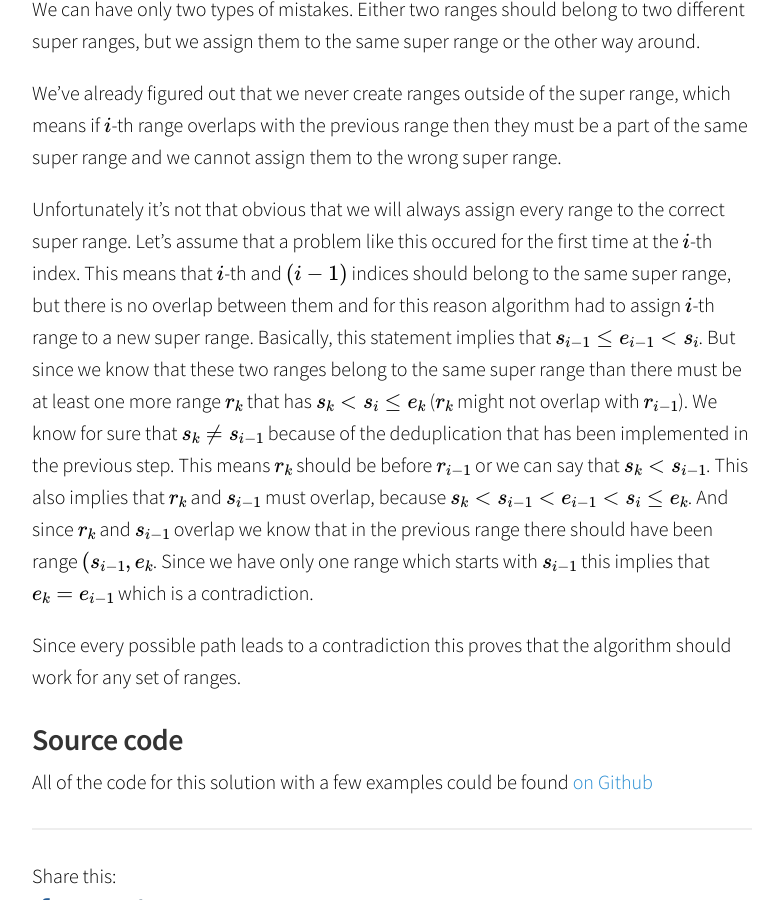
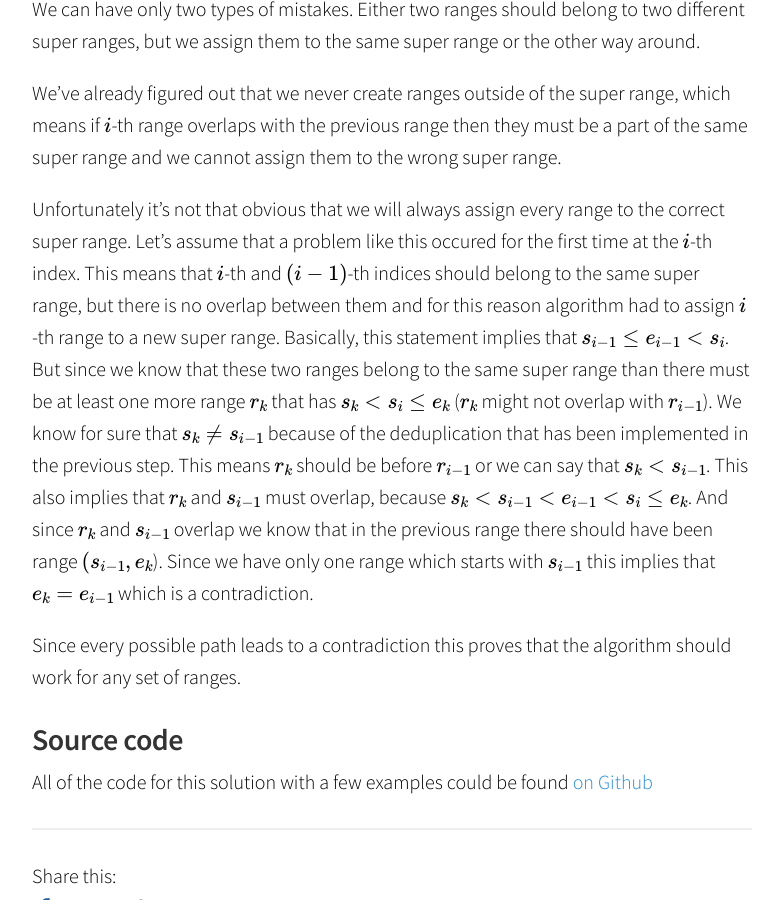
Before and after one commit to itdxer/blog.itdxer.com, a Jekyll site: the page built from _posts/2020-06-22-chaining-ranges-with-sql.md, in a window 1280 px wide and 900 px high, scrolled down 7056 px. Shown: the whole window, without its empty margins (248-1031 px from the left). Built offline with Jekyll 4.4.1, drawn with Linux system fonts in a browser that asks for light colours; nearby versions of some CDN libraries; formulas are drawn with MathJax 3; comment, search, counter and statistics services are not loaded.

Commit message:
typo fixes

```diff
--- a/_posts/2020-06-22-chaining-ranges-with-sql.md
+++ b/_posts/2020-06-22-chaining-ranges-with-sql.md
@@ -347,21 +347,21 @@
 
 Unfortunately it's not that obvious that we will always assign every range to
 the correct super range. Let's assume that a problem like this occured for the
-first time at the \\(i\\)-th index. This means that \\(i\\)-th and \\((i-1)\\)
-indices should belong to the same super range, but there is no overlap between
-them and for this reason algorithm had to assign \\(i\\)-th range to a new super
-range. Basically, this statement implies that \\(s_{i-1} \leq e_{i-1} < s_i\\).
-But since we know that these two ranges belong to the same super range than
-there must be at least one more range \\(r_k\\) that has \\(s_k < s_{i} \leq
-e_k\\) (\\(r_k\\) might not overlap with \\(r_{i-1}\\)). We know for sure that
-\\(s_k \neq s_{i-1}\\) because of the deduplication that has been implemented in
-the previous step. This means \\(r_k\\) should be before \\(r_{i-1}\\) or we can
-say that \\(s_k < s_{i-1}\\). This also implies that \\(r_k\\) and \\(s_{i-1}\\)
-must overlap, because \\(s_k < s_{i-1} < e_{i-1} < s_i \leq e_k \\). And since
-\\(r_k\\) and \\(s_{i-1}\\) overlap we know that in the previous range there
-should have been range \\((s_{i-1}, e_k\\). Since we have only one range which
-starts with \\(s_{i-1}\\) this implies that \\(e_k = e_{i-1}\\) which is a
-contradiction.
+first time at the \\(i\\)-th index. This means that \\(i\\)-th and
+\\((i-1)\\)-th indices should belong to the same super range, but there is no
+overlap between them and for this reason algorithm had to assign \\(i\\)-th
+range to a new super range. Basically, this statement implies that \\(s_{i-1}
+\leq e_{i-1} < s_i\\). But since we know that these two ranges belong to the
+same super range than there must be at least one more range \\(r_k\\) that has
+\\(s_k < s_{i} \leq e_k\\) (\\(r_k\\) might not overlap with \\(r_{i-1}\\)). We
+know for sure that \\(s_k \neq s_{i-1}\\) because of the deduplication that has
+been implemented in the previous step. This means \\(r_k\\) should be before
+\\(r_{i-1}\\) or we can say that \\(s_k < s_{i-1}\\). This also implies that
+\\(r_k\\) and \\(s_{i-1}\\) must overlap, because \\(s_k < s_{i-1} < e_{i-1} <
+s_i \leq e_k \\). And since \\(r_k\\) and \\(s_{i-1}\\) overlap we know that in
+the previous range there should have been range \\((s_{i-1}, e_k\\)). Since we
+have only one range which starts with \\(s_{i-1}\\) this implies that \\(e_k =
+e_{i-1}\\) which is a contradiction.
 
 Since every possible path leads to a contradiction this proves that the
 algorithm should work for any set of ranges.
```
Also changed, not shown: 1 other file.
